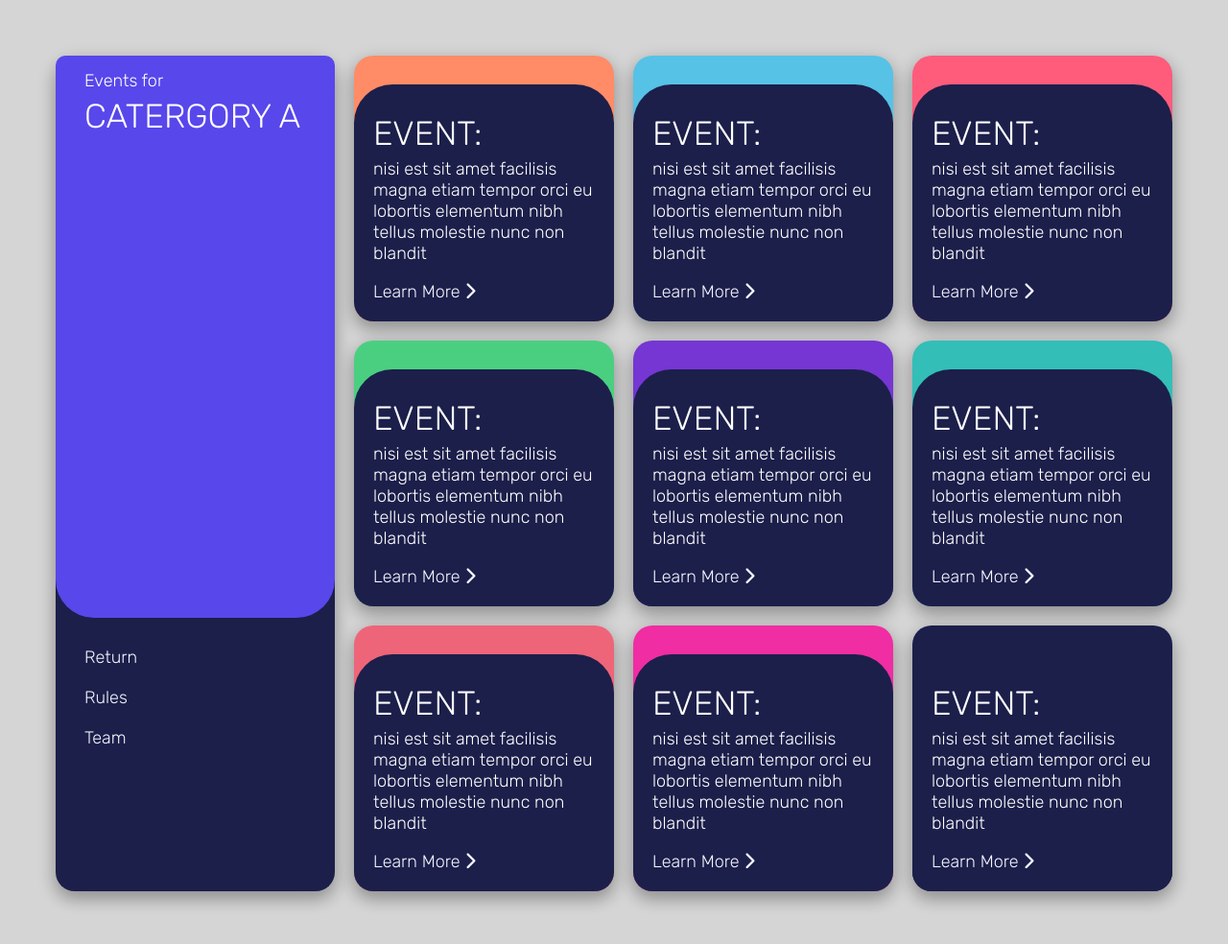
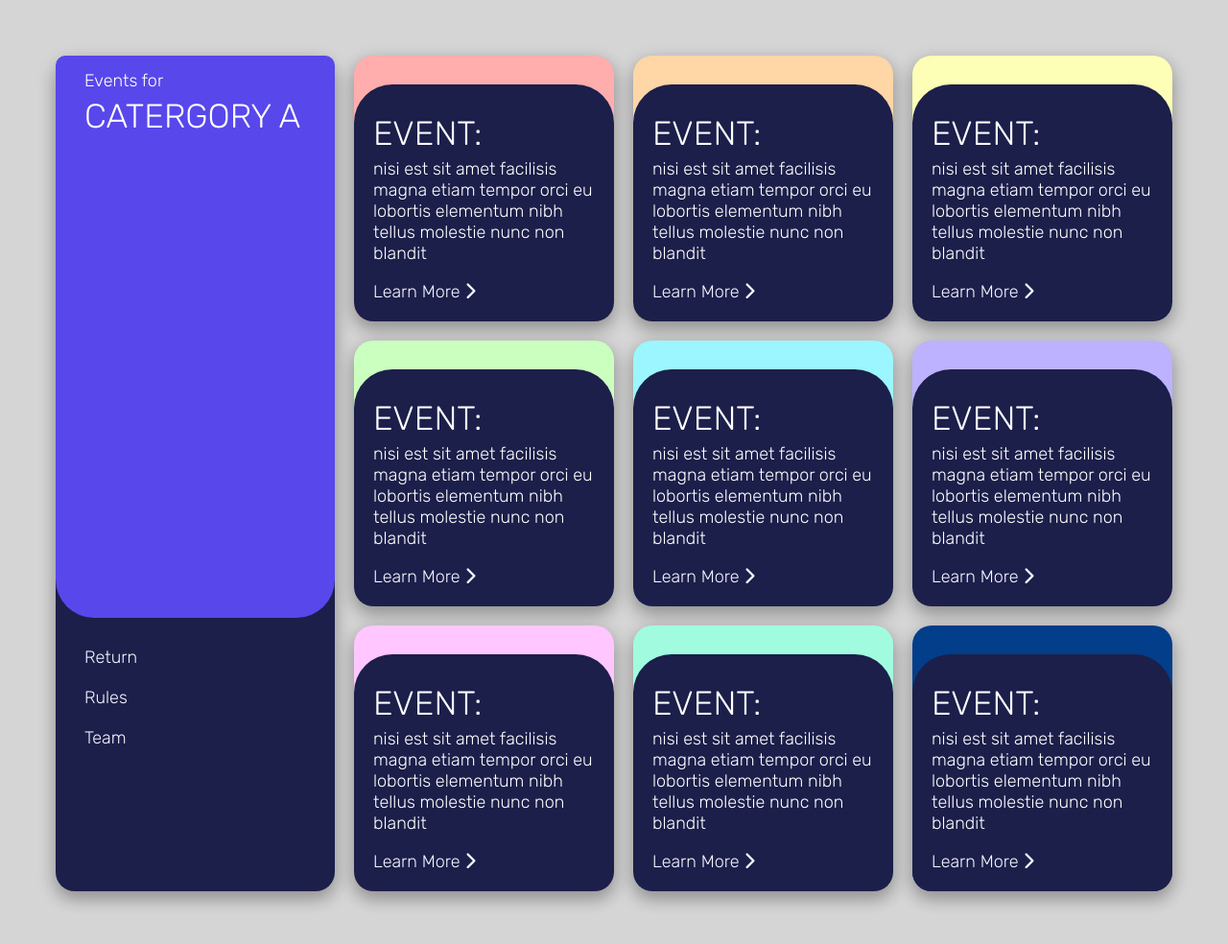
Before and after one commit to shuMan3114/Enigma, a plain HTML site: page index.html in a window 1280 px wide. Shown: the whole page at 96% size. Drawn offline with Linux system fonts and the light colour scheme; a web font is replaced by a local one.

Commit message:
change_border_colors

```diff
--- a/css/styles.css
+++ b/css/styles.css
@@ -81,42 +81,45 @@ a{
 
 
 .container_2{
-    background-color:  hsl(15, 100%, 70%);
+    background-color:  #FFADAD;
     /* opacity: 0.8; */
 }
 .container_3{
-    background-color:   hsl(195, 74%, 62%);
+    background-color:   #FFD6A5;
     /* opacity: 0.8; */
 }
 .container_4{
-    background-color:  hsl(348, 100%, 68%);
+    background-color: #FDFFB6;
     /* opacity: 0.8; */
 }
 .container_5{
-    background-color:  hsl(145, 58%, 55%);
+    background-color:  #CAFFBF;
     /* opacity: 0.8; */
 }
 .container_6{
-    background-color:  hsl(264, 64%, 52%);
+    background-color:  #9BF6FF;
     /* opacity: 0.8; */
 }
 .container_7{
-    background-color:  hsl(43, 84%, 65%);
+    background-color: #A0C4FF;
     /* opacity: 0.8; */
 }
 .container_8{
-    background-color:  RGB(51,190,183);
+    background-color:  #BDB2FF;
     /* opacity: 0.8; */
 }
 .container_9{
-    background-color:  RGB(238,101,121);
+    background-color:  #FFC6FF;
     /* opacity: 0.8; */
 }
 .container_10{
-    background-color:  #F02DA2;
+    background-color:  #A1FCDF;
     /* opacity: 0.8; */
 }
-
+.container_11{
+    background-color:  #023E8A;
+    /* opacity: 0.8; */
+}
 
 
 /* background-image: linear-gradient( #FF572f, #F02DA2);#F5F5FF */
```
